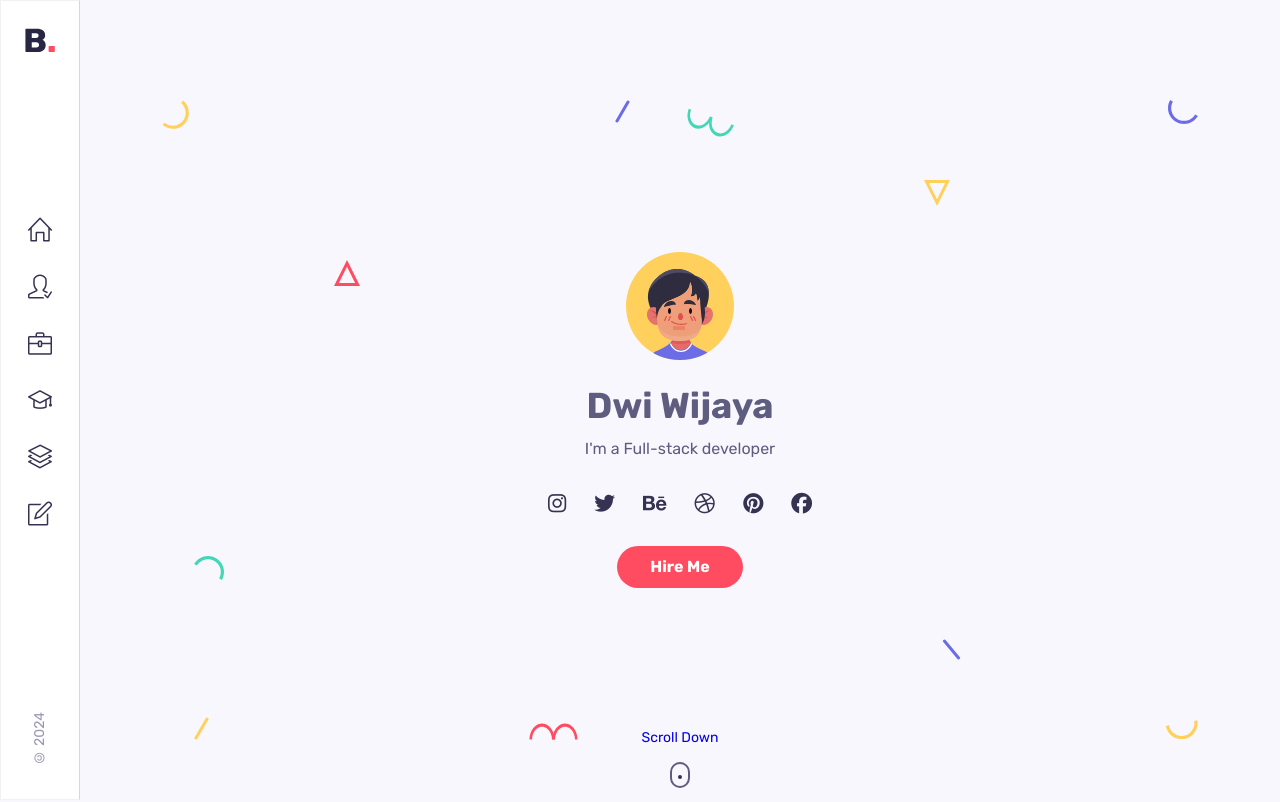
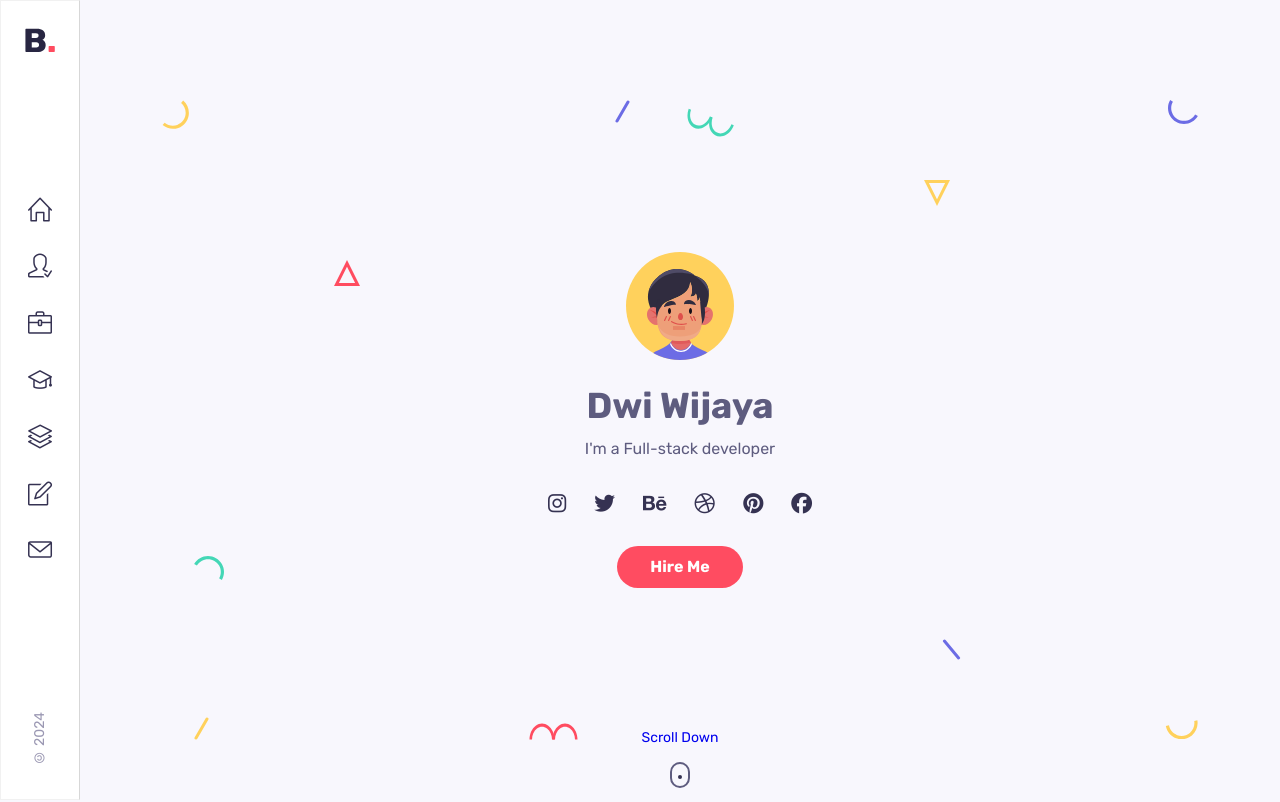
Before and after one commit to dwi-wijaya/portfolio-react, a React (Vite) app: page / in a window 1280 px wide. Shown: the top 802 px of the page. Built offline with nearby package versions, Linux system fonts and the light colour scheme.

Commit message:
fix: accessbility aria label

```diff
--- a/src/components/blog/Blog.jsx
+++ b/src/components/blog/Blog.jsx
@@ -7,7 +7,7 @@ const Blog = () => {
     <section className="blog container section" id="blog">
       <div className="header__container">
         <h2 className="section__title">Latest Posts</h2>
-        <a href='#' className="see-more">
+        <a aria-label='see more articles' href='#' className="see-more">
           View All Blogs
           <svg stroke="currentColor" fill="currentColor" strokeWidth="0" viewBox="0 0 16 16" height="22" width="22" xmlns="http://www.w3.org/2000/svg"><path fillRule="evenodd" d="M4 8a.5.5 0 0 1 .5-.5h5.793L8.146 5.354a.5.5 0 1 1 .708-.708l3 3a.5.5 0 0 1 0 .708l-3 3a.5.5 0 0 1-.708-.708L10.293 8.5H4.5A.5.5 0 0 1 4 8z"></path></svg>
         </a>
--- a/src/components/blog/Card.jsx
+++ b/src/components/blog/Card.jsx
@@ -4,7 +4,7 @@ const Card = (props) => {
     return (
         <div className="blog__card">
             <div className="blog__thumb">
-                <a href=""><img src={props.thumb} alt="" className="blog__img" /></a>
+                <a aria-label={props.title} href=""><img src={props.thumb} alt="" className="blog__img" /></a>
             </div>
             <div className="blog__details">
                 <h3 className="blog__title">{props.title}</h3>
--- a/src/components/home/HeaderSocials.jsx
+++ b/src/components/home/HeaderSocials.jsx
@@ -1,26 +1,14 @@
 import React from 'react'
+const socials = ['instagram', 'twitter', 'behance', 'dribbble', 'pinterest', 'facebook'];
 
 const HeaderSocials = () => {
     return (
         <div className="home__socials">
-            <a href="" target='_blank' className="home__social-link">
-                <i className="fa-brands fa-instagram"></i>
-            </a>
-            <a href="" target='_blank' className="home__social-link">
-                <i className="fa-brands fa-twitter"></i>
-            </a>
-            <a href="" target='_blank' className="home__social-link">
-                <i className="fa-brands fa-behance"></i>
-            </a>
-            <a href="" target='_blank' className="home__social-link">
-                <i className="fa-brands fa-dribbble"></i>
-            </a>
-            <a href="" target='_blank' className="home__social-link">
-                <i className="fa-brands fa-pinterest"></i>
-            </a>
-            <a href="" target='_blank' className="home__social-link">
-                <i className="fa-brands fa-facebook"></i>
-            </a>
+            {socials.map((social, index) => (
+                <a aria-label={`go to ${social}`} key={index} href={`https://${social}.com`} target='_blank' className="home__social-link">
+                    <i className={`fa-brands fa-${social}`}></i>
+                </a>
+            ))}
         </div>
     )
 }
--- a/src/components/home/Home.jsx
+++ b/src/components/home/Home.jsx
@@ -18,7 +18,7 @@ const Home = () => {
                     I'm a Full-stack developer
                 </span>
                 <HeaderSocials />
-                <a href="#contact" className="btn">Hire Me</a>
+                <a aria-label='hire me' href="#contact" className="btn">Hire Me</a>
                 <ScrollDown />
 
             </div>
--- a/src/components/home/ScrollDown.jsx
+++ b/src/components/home/ScrollDown.jsx
@@ -3,7 +3,7 @@ import React from 'react'
 const ScrollDown = () => {
   return (
     <div className="scroll__down">
-        <a href="#about" className="mouse__wrapper">
+        <a aria-label='scroll down' href="#about" className="mouse__wrapper">
             <span className="home__scroll-name">Scroll Down</span>
             <span className="mouse">
                 <span className="wheel"></span>
--- a/src/components/portfolio/Portfolio.jsx
+++ b/src/components/portfolio/Portfolio.jsx
@@ -13,7 +13,7 @@ const Portfolio = () => {
     setActiveCategory(categoryItem);
   };
   return (
-    <section className="work container section" id="resume">
+    <section className="work container section" id="portfolio">
       <h2 className="section__title">Recent Works</h2>
 
       <div className="work__filters">
@@ -35,7 +35,7 @@ const Portfolio = () => {
               </div>
               <span className="work__category">{category}</span>
               <h3 className="work__title">{title}</h3>
-              <a href="#" className="work__button">
+              <a aria-label="demo" href="#" className="work__button">
                 <i className="icon-link work__button-icon"></i>
               </a>
             </div>
--- a/src/components/sidebar/Sidebar.jsx
+++ b/src/components/sidebar/Sidebar.jsx
@@ -1,59 +1,37 @@
 import React, { useState } from 'react';
-import './sidebar.css'
+import './sidebar.css';
 import Logo from '../../assets/logo.svg';
 
 const Sidebar = () => {
-    const [toggle, showMenu] = useState(false)
+    const [toggle, showMenu] = useState(false);
+
+    // Define your navigation items and icons using an object
+    const navItems = [
+        { id: 'home', iconClass: 'icon-home', label: 'home' },
+        { id: 'about', iconClass: 'icon-user-following', label: 'about' },
+        { id: 'services', iconClass: 'icon-briefcase', label: 'servies' },
+        { id: 'resume', iconClass: 'icon-graduation', label: 'resume' },
+        { id: 'portfolio', iconClass: 'icon-layers', label: 'portofolio' },
+        { id: 'blog', iconClass: 'icon-note', label: 'blog' },
+        { id: 'contact', iconClass: 'icon-envelope', label: 'contact' }
+    ];
+
     return (
         <>
             <aside className={`aside ${toggle && 'show-menu'}`}>
-                <a href="#home" className="nav__logo">
+                <a aria-label='go home' href="#home" className="nav__logo">
                     <img src={Logo} alt="Dwi-logo" />
                 </a>
                 <nav className="nav">
                     <div className="nav__menu">
                         <ul className="nav__list">
-                            <li className="nav__item">
-                                <a href="#home" className="nav__link">
-                                    <i className="icon-home"></i>
-                                </a>
-                            </li>
-                            <li className="nav__item">
-                                <a href="#about" className="nav__link">
-                                    <i className="icon-user-following"></i>
-
-                                </a>
-                            </li>
-                            <li className="nav__item">
-                                <a href="#services" className="nav__link">
-                                    <i className="icon-briefcase"></i>
-
-                                </a>
-                            </li>
-                            <li className="nav__item">
-                                <a href="#resume" className="nav__link">
-                                    <i className="icon-graduation"></i>
-
-                                </a>
-                            </li>
-                            <li className="nav__item">
-                                <a href="#porfolio" className="nav__link">
-                                    <i className="icon-layers"></i>
-
-                                </a>
-                            </li>
-                            <li className="nav__item">
-                                <a href="#blog" className="nav__link">
-                                    <i className="icon-note"></i>
-
-                                </a>
-                            </li>
-                            <li className="nav__item">
-                                <a href="#contact" className="nav__link">
-                                    <i className="icon-buble"></i>
-
-                                </a>
-                            </li>
+                            {navItems.map(item => (
+                                <li key={item.id} className="nav__item">
+                                    <a aria-label={`go to ${item.label}`} href={`#${item.id}`} className="nav__link">
+                                        <i className={item.iconClass}></i>
+                                    </a>
+                                </li>
+                            ))}
                         </ul>
                     </div>
                 </nav>
@@ -66,6 +44,7 @@ const Sidebar = () => {
             </div>
         </>
 
-    )
-}
-export default Sidebar
+    );
+};
+
+export default Sidebar;
```
